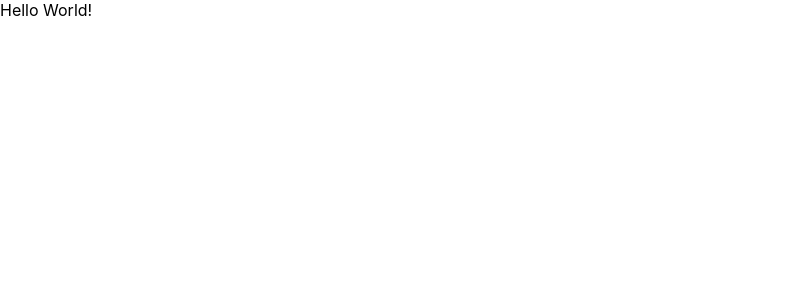
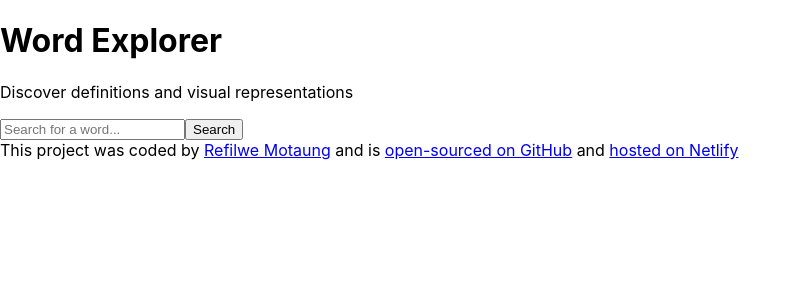
Before and after one commit to Mafifiza/dictionary-project, a React (Create React App) app: page / in a window 1280 px wide. Shown: the top 300 px of the page, without its empty margins (0-801 px from the left). Built offline with nearby package versions, Linux system fonts and the light colour scheme.

Commit message:
Added the search engine to my project

```diff
--- a/src/App.js
+++ b/src/App.js
@@ -1,12 +1,39 @@
+import React from "react";
+import Dictionary from "./Dictionary";
 import "./App.css";
 
-function App() {
+export default function App() {
   return (
     <div className="App">
-      <header className="App-header"></header>
-      Hello World!
+      <div className="app-container">
+        <Dictionary />
+        <footer>
+          This project was coded by{" "}
+          <a
+            href="https://github.com/Mafifiza"
+            target="_blank"
+            rel="noopener noreferrer"
+          >
+            Refilwe Motaung
+          </a>{" "}
+          and is{" "}
+          <a
+            href="https://github.com/Mafifiza/dictionary-project"
+            target="_blank"
+            rel="noopener noreferrer"
+          >
+            open-sourced on GitHub
+          </a>{" "}
+          and{" "}
+          <a
+            href="https://planetwords.netlify.app/"
+            target="_blank"
+            rel="noopener noreferrer"
+          >
+            hosted on Netlify
+          </a>
+        </footer>
+      </div>
     </div>
   );
 }
-
-export default App;
--- /dev/null
+++ b/src/Dictionary.js
@@ -0,0 +1,31 @@
+import React, { useState } from "react";
+import "./Dictionary.css";
+
+export default function Dictionary() {
+  const [keyword, setKeyword] = useState("");
+
+  function search(event) {
+    event.preventDefault();
+  }
+
+  function handleKeywordChange(event) {
+    setKeyword(event.target.value);
+  }
+
+  return (
+    <div className="Dictionary">
+      <header className="dictionary-header">
+        <h1>Word Explorer</h1>
+        <p>Discover definitions and visual representations</p>
+      </header>
+      <form onSubmit={search}>
+        <input
+          type="search"
+          placeholder="Search for a word..."
+          onChange={handleKeywordChange}
+        />
+        <button type="submit">Search</button>
+      </form>
+    </div>
+  );
+}
```
Also changed, not shown: src/Dictionary.css (added).
